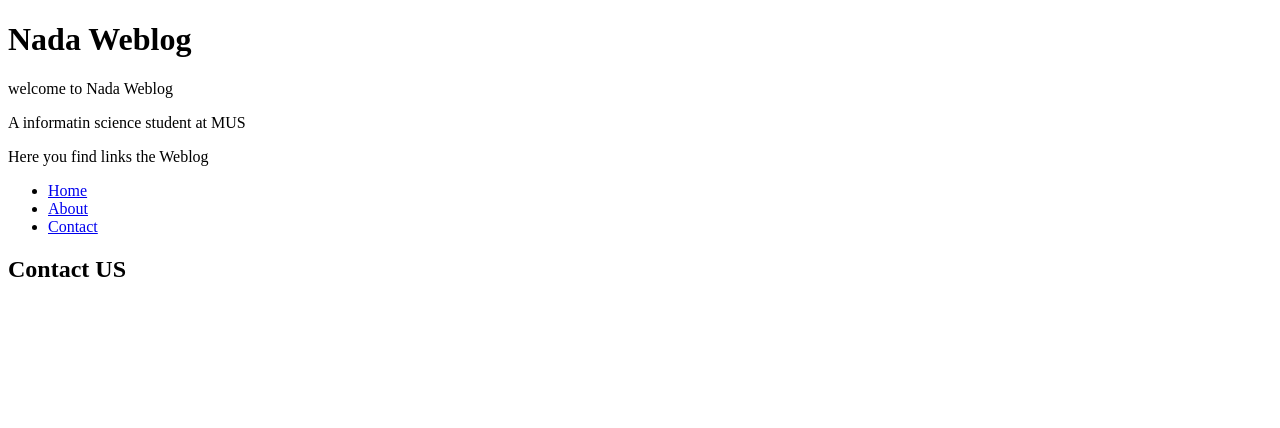
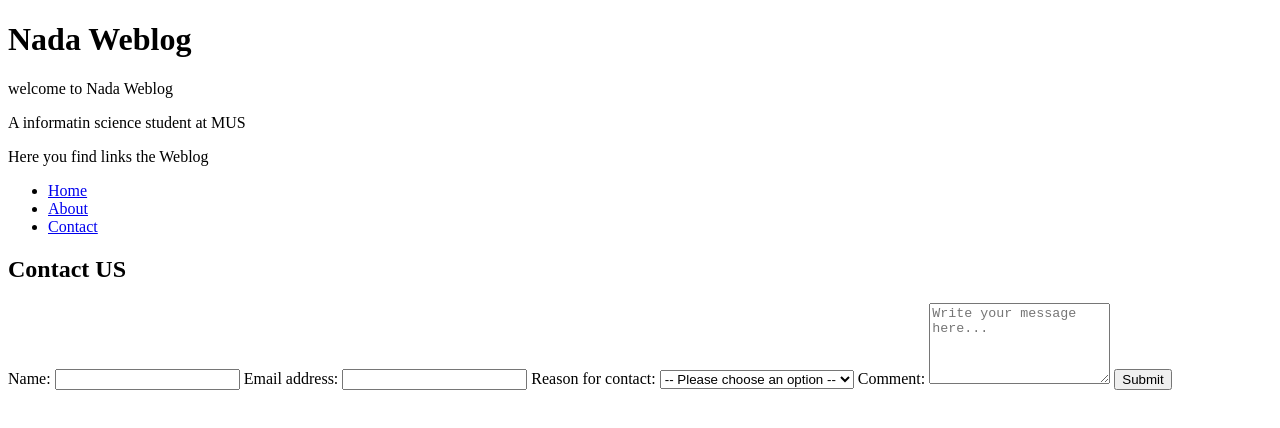
Before and after one commit to nada-y/mi349_blog, a plain HTML site: page contact.html in a window 1280 px wide. Drawn offline with Linux system fonts and the light colour scheme.

Commit message:
modified:   contact.html

```diff
--- a/contact.html
+++ b/contact.html
@@ -24,7 +24,28 @@
 
     </header>
 
+    <section>
     <h2> Contact US</h2>
+    <form>
+        <label>Name:</label>
+        <input type="text">
 
-</body>
+        <label>Email address:</label>
+        <input type="email">
+
+        <label for="reason">Reason for contact:</label>
+        <select id="reason" name="reason" required>
+        <option value="">-- Please choose an option --</option>
+        <option value="saying-hi">Saying hi</option>
+        <option value="looking-for-contractor">Looking for a contractor</option>
+        <option value="interested-in-interview">Interested in an interview</option>
+      </select>
+
+      <label for="message">Comment:</label>
+      <textarea id="message" name="message" rows="5" placeholder="Write your message here..." required></textarea>
+
+      <button type="submit">Submit</button>
+    </form>
+    </section>
+    </body>
 </html>
```
